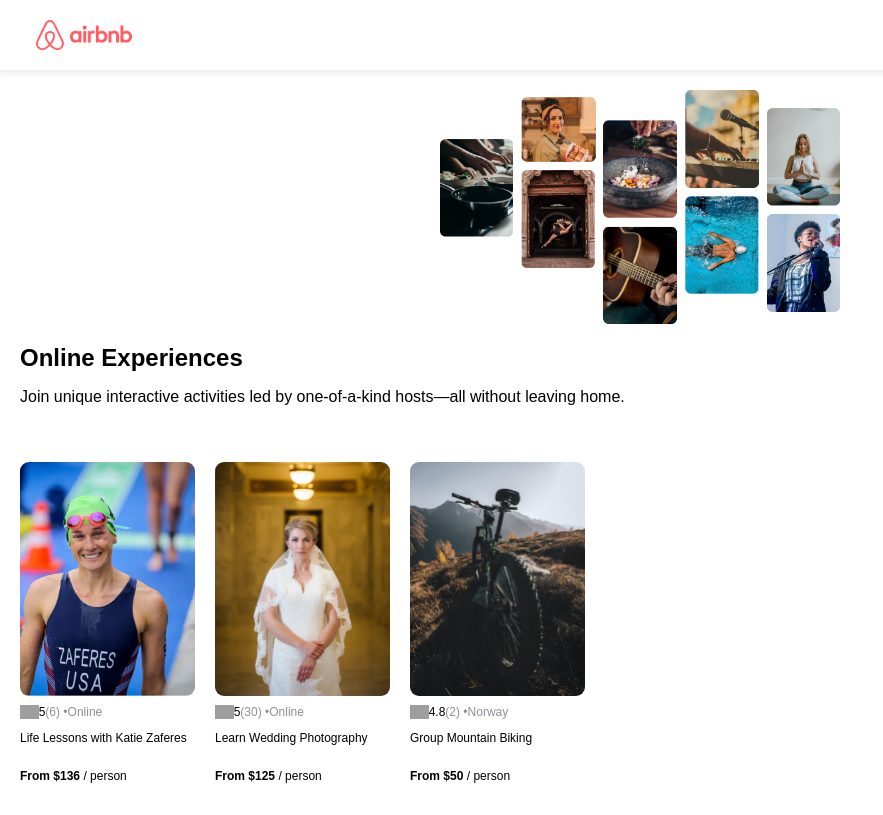
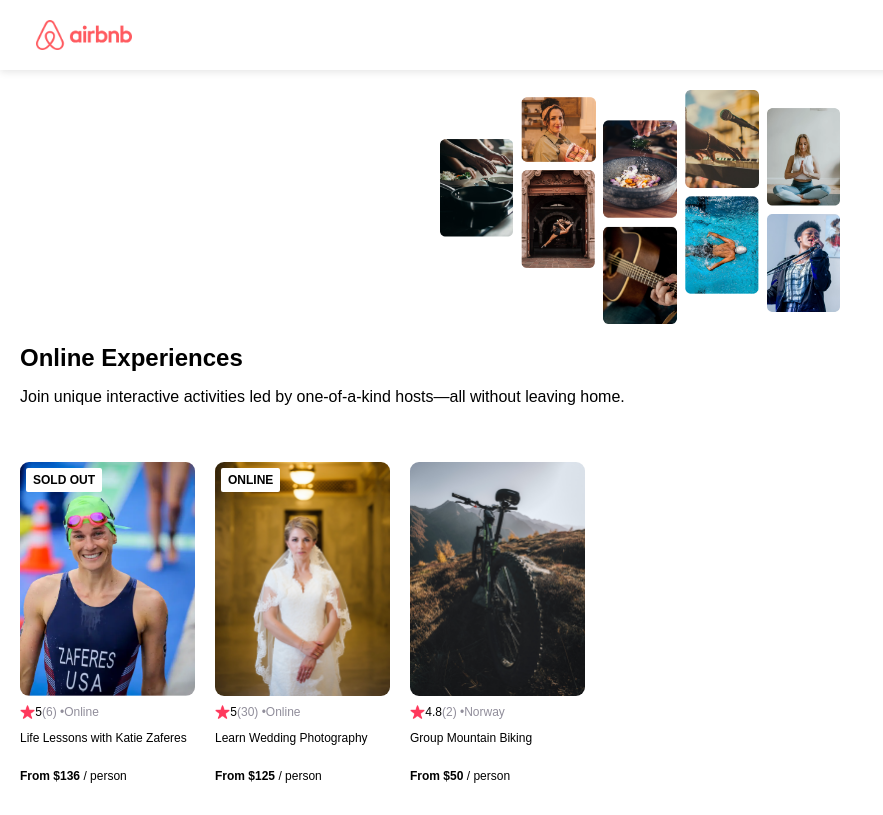
Before and after one commit to RealZasin/AirBnb-Experience-Clone, a React (Vite) app: page / in a window 1280 px wide. Shown: the whole page, without its empty margins (0-883 px from the left). Built offline with nearby package versions, Linux system fonts and the light colour scheme; grey boxes are pictures that could not be loaded.

Commit message:
card & online badge added. also changed how properties gets passed into the card comp

```diff
--- a/src/App.css
+++ b/src/App.css
@@ -61,6 +61,7 @@
     flex: 0 0 auto;         /* ADD */
     display: flex;          /* ADD */
     flex-direction: column; /* ADD */
+    position: relative;
 }
 
 .card--image {
@@ -88,3 +89,13 @@
 .card--price {
     margin-top: auto;
 }
+
+.card--badge {
+    position: absolute;
+    top: 6px;
+    left: 6px;
+    background-color: white;
+    padding: 5px 7px;
+    border-radius: 2px;
+    font-weight: bold;
+}
--- a/src/App.jsx
+++ b/src/App.jsx
@@ -6,16 +6,11 @@
 import data from "./data.jsx"
 
 function App() {
-  const newCard = data.map(cardData => {
+  const newCard = data.map(item => {
     return (
     <Card
-    key={cardData.id}
-    img={cardData.coverImg}
-    rating={cardData.stats.rating}
-    reviewCount={cardData.stats.reviewCount}
-    location={cardData.location}
-    title={cardData.title}
-    price={cardData.price}
+    key={item.id}
+    item={item}
     />
     )
   })
--- a/src/components/Card.jsx
+++ b/src/components/Card.jsx
@@ -1,18 +1,27 @@
 import React from "react";
 
 export default function Card(props) {
+
+    let badgeText
+    if (props.item.openSpots === 0) {
+    badgeText = "SOLD OUT"
+    } else if (props.item.location === "Online") {
+        badgeText = "ONLINE"
+    }
+
   return (
     <div className="card">
-      <img src={props.img} className="card--image" />
+      {badgeText && <div className="card--badge">{badgeText}</div>}
+      <img src={props.item.coverImg} className="card--image" />
       <div className="card--stats">
-        <img src="../images/star.png" className="card--star" />
-        <span>{props.rating}</span>
-        <span className="gray">({props.reviewCount}) • </span>
-        <span className="gray">{props.location}</span>
+        <img src="star.png" className="card--star" />
+        <span>{props.item.stats.rating}</span>
+        <span className="gray">({props.item.stats.reviewCount}) • </span>
+        <span className="gray">{props.item.location}</span>
       </div>
-      <p>{props.title}</p>
+      <p>{props.item.title}</p>
       <p>
-        <span className="bold">From ${props.price}</span> / person
+        <span className="bold">From ${props.item.price}</span> / person
       </p>
     </div>
   );
```
